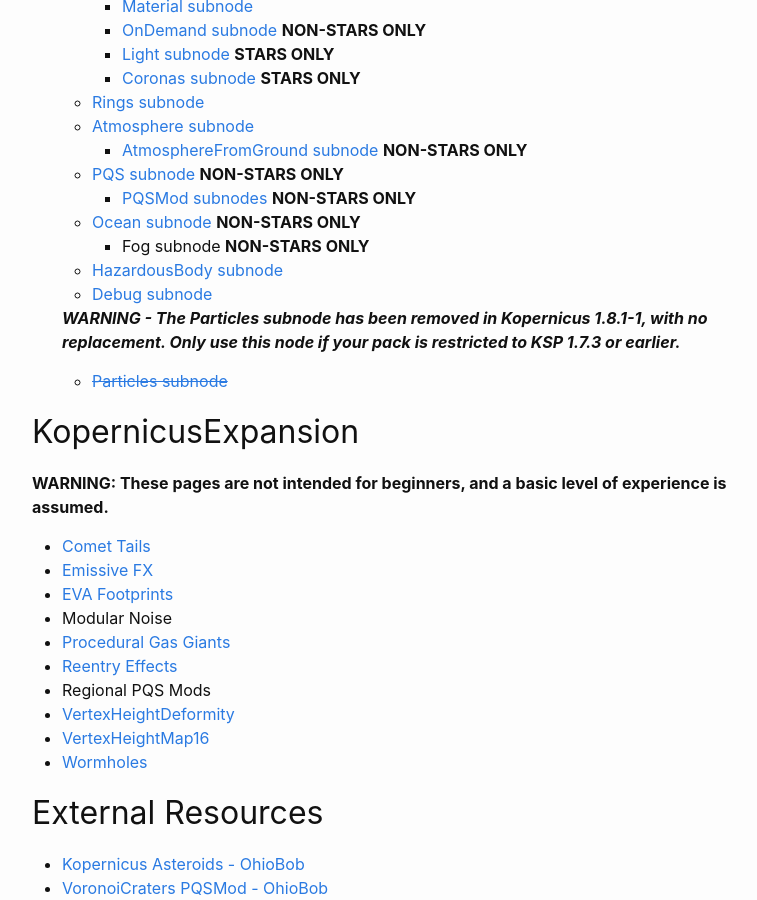
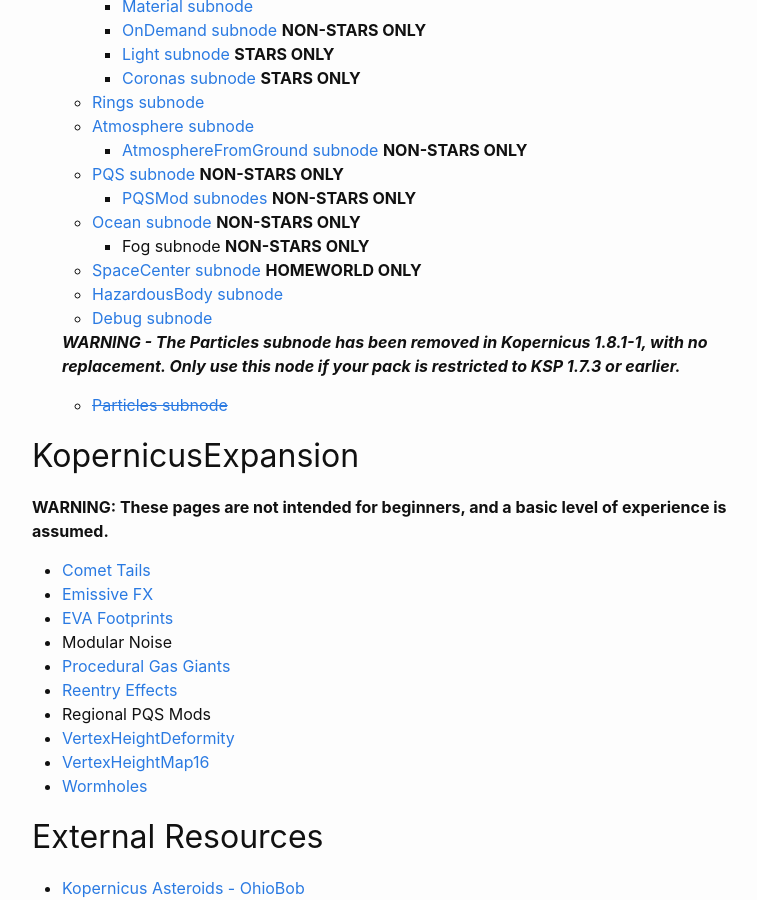
Before and after one commit to Kopernicus/wiki, a Jekyll site: the page built from index.md, in a window 1280 px wide and 900 px high, scrolled down 660 px. Shown: the whole window, without its empty margins (238-995 px from the left). Built offline with Jekyll 4.4.1, drawn with Linux system fonts in a browser that asks for light colours.

Commit message:
add spacecenter to front page

```diff
--- a/index.md
+++ b/index.md
@@ -37,6 +37,7 @@ subtitle: A mod to modify the planetary system used by KSP
     - [PQSMod subnodes]({{ site.baseurl }}{% link main/PQSMods/PQSMods.md %}) **NON-STARS ONLY**
   + [Ocean subnode]({{ site.baseurl }}{% link main/Ocean.md%}) **NON-STARS ONLY**
     - Fog subnode **NON-STARS ONLY**
+  + [SpaceCenter subnode]({{site.baseurl}}{% link main/SpaceCenter.md %}) **HOMEWORLD ONLY**
   + [HazardousBody subnode]({{ site.baseurl }}{% link main/HazardousBody.md %})
   + [Debug subnode]({{ site.baseurl }}{% link main/Debug.md %})
 
```
